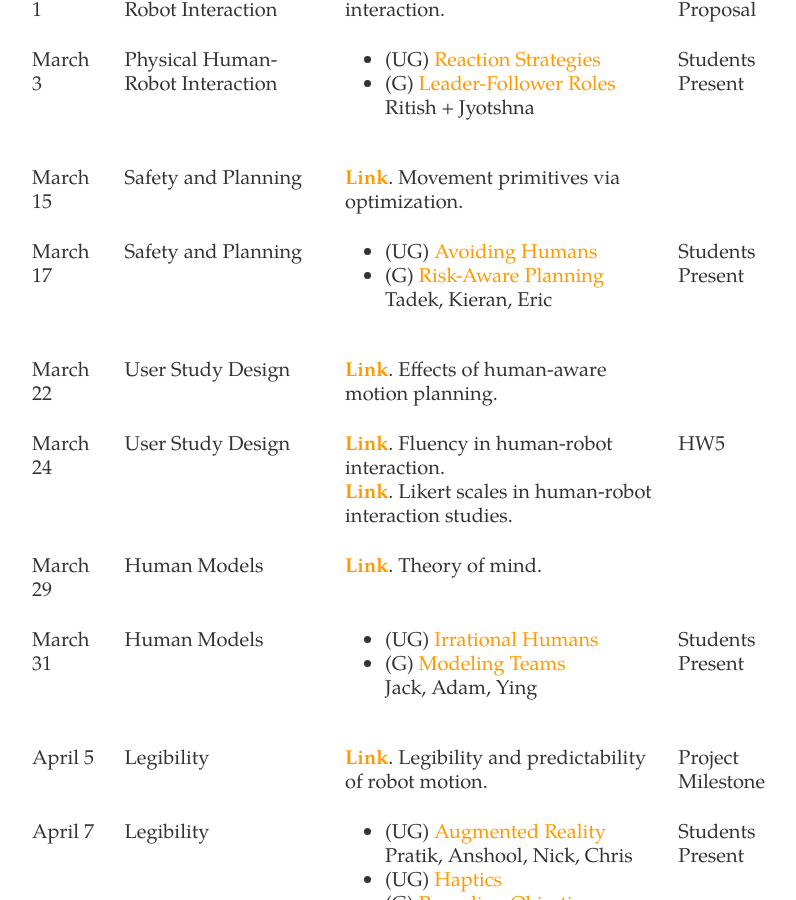
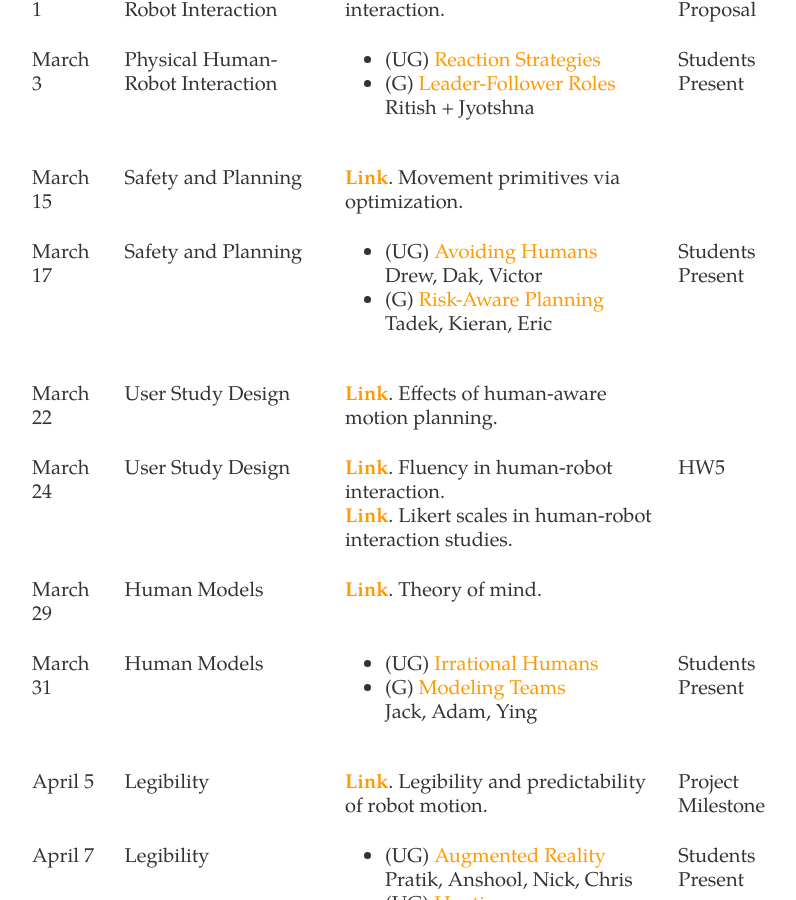
Before and after one commit to dylan-losey/dylan-losey.github.io, a Jekyll site: the page built from me5824-spring22.html, in a window 1280 px wide and 900 px high, scrolled down 2991 px. Shown: the whole window, without its empty margins (222-1018 px from the left). Built offline with Jekyll 4.4.1, drawn with Linux system fonts in a browser that asks for light colours; nearby versions of some CDN libraries.

Commit message:
schedule

```diff
--- a/me5824-spring22.html
+++ b/me5824-spring22.html
@@ -266,7 +266,7 @@ tags: me5824-spring2022
       <td>Safety and Planning</td>
       <td>
         <ul>
-          <li>(UG) <a class="link" href="{{ site.baseurl }} /pdfs/me5824/mainprice_human2013.pdf">Avoiding Humans</a></li>
+          <li>(UG) <a class="link" href="{{ site.baseurl }} /pdfs/me5824/mainprice_human2013.pdf">Avoiding Humans</a><br>Drew, Dak, Victor</li>
           <li>(G) <a class="link" href="{{ site.baseurl }} /pdfs/me5824/david_confidence2020.pdf">Risk-Aware Planning</a><br>Tadek, Kieran, Eric</li>
         </ul>
       </td>
```
